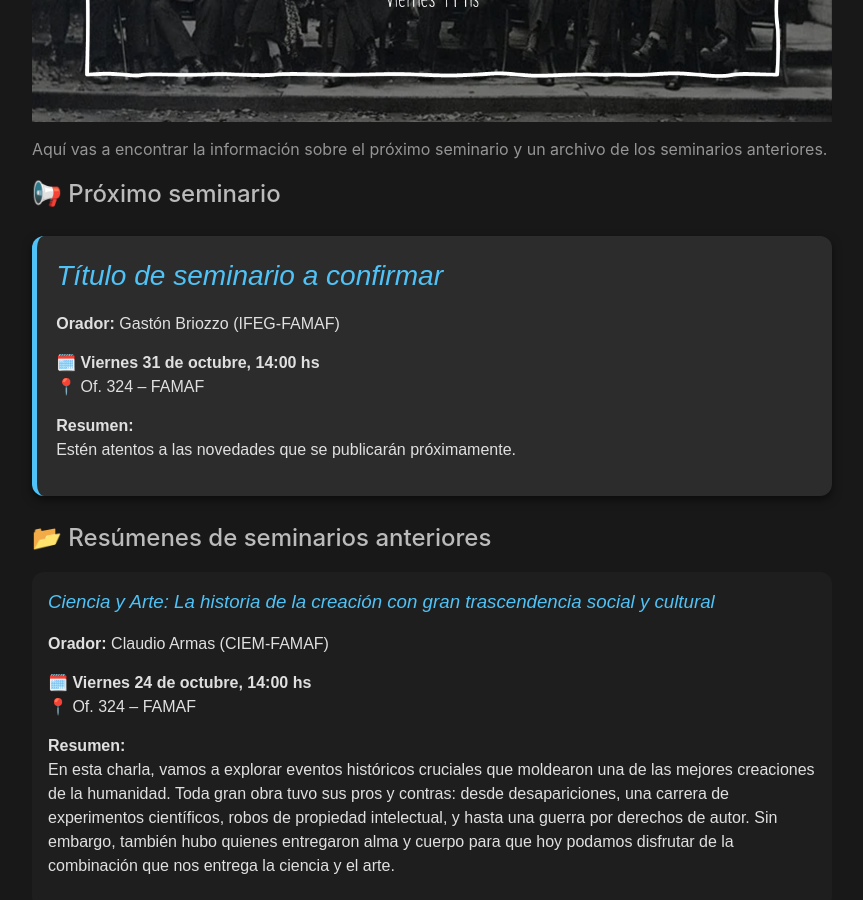
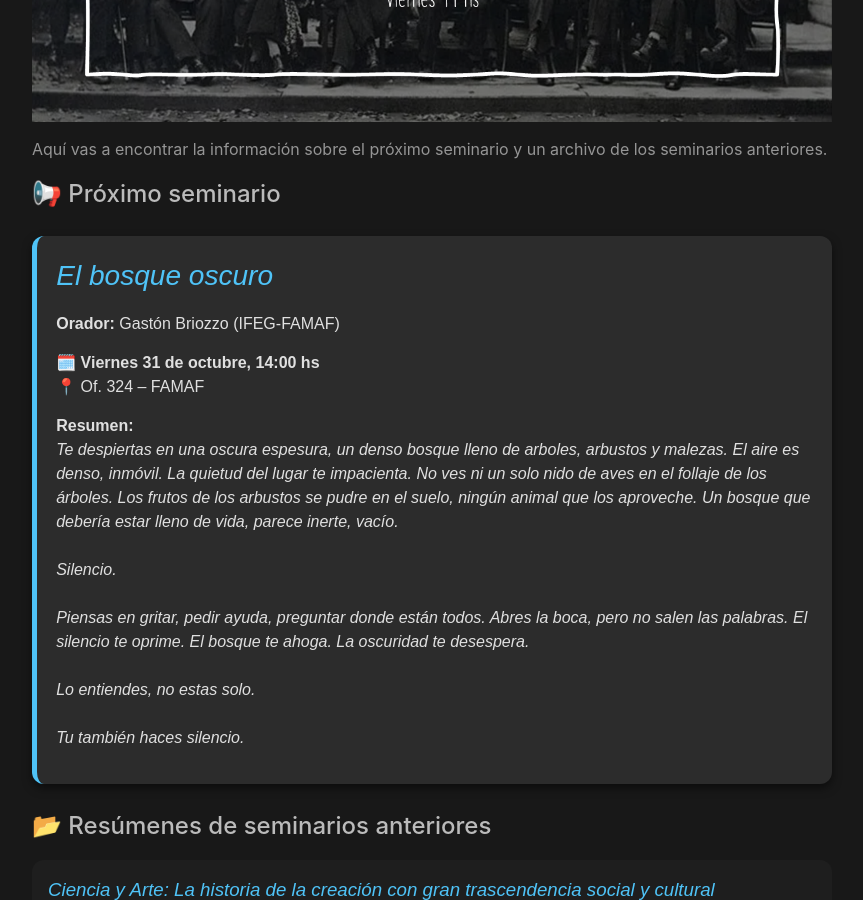
Before and after one commit to nicolasvazquez95/seminarios324, a Jekyll site: the page built from index.md, in a window 1280 px wide and 900 px high, scrolled down 431 px. Shown: the whole window, without its empty margins (208-1071 px from the left). Built offline with Jekyll 4.4.1, drawn with Linux system fonts in a browser that asks for light colours.

Commit message:
Update seminar details for "El bosque oscuro" including title and summary

```diff
--- a/index.md
+++ b/index.md
@@ -21,12 +21,22 @@ Aquí vas a encontrar la información sobre el próximo seminario y un archivo d
 </div> -->
 
 <div style="background:#2c2c2c; border-left:5px solid #4fc3f7; border-radius:12px; padding:1.2em; margin:1.5em 0; color:#e0e0e0; font-family: sans-serif; box-shadow: 0 4px 10px rgba(0,0,0,0.5);">
-  <h3><em style="color:#4fc3f7; font-size:1.5em;">Título de seminario a confirmar</em></h3>
+  <h3><em style="color:#4fc3f7; font-size:1.5em;">El bosque oscuro</em></h3>
   <p><strong>Orador:</strong> Gastón Briozzo (IFEG-FAMAF)</p>
   <p>🗓️ <strong>Viernes 31 de octubre, 14:00 hs</strong><br>
      📍 Of. 324 – FAMAF</p>
   <p><strong>Resumen:</strong><br>
-     Estén atentos a las novedades que se publicarán próximamente.
+  <em>
+     Te despiertas en una oscura espesura, un denso bosque lleno de arboles, arbustos y malezas. El aire es denso, inmóvil. La quietud del lugar te impacienta. No ves ni un solo nido de aves en el follaje de los árboles. Los frutos de los arbustos se pudre en el suelo, ningún animal que los aproveche. Un bosque que debería estar lleno de vida, parece inerte, vacío.
+      <br><br>
+      Silencio.
+      <br><br>
+      Piensas en gritar, pedir ayuda, preguntar donde están todos. Abres la boca, pero no salen las palabras. El silencio te oprime. El bosque te ahoga. La oscuridad te desespera.
+      <br><br>
+      Lo entiendes, no estas solo.
+      <br><br>
+      Tu también haces silencio.
+  </em>
   </p>
 </div>
 
```
